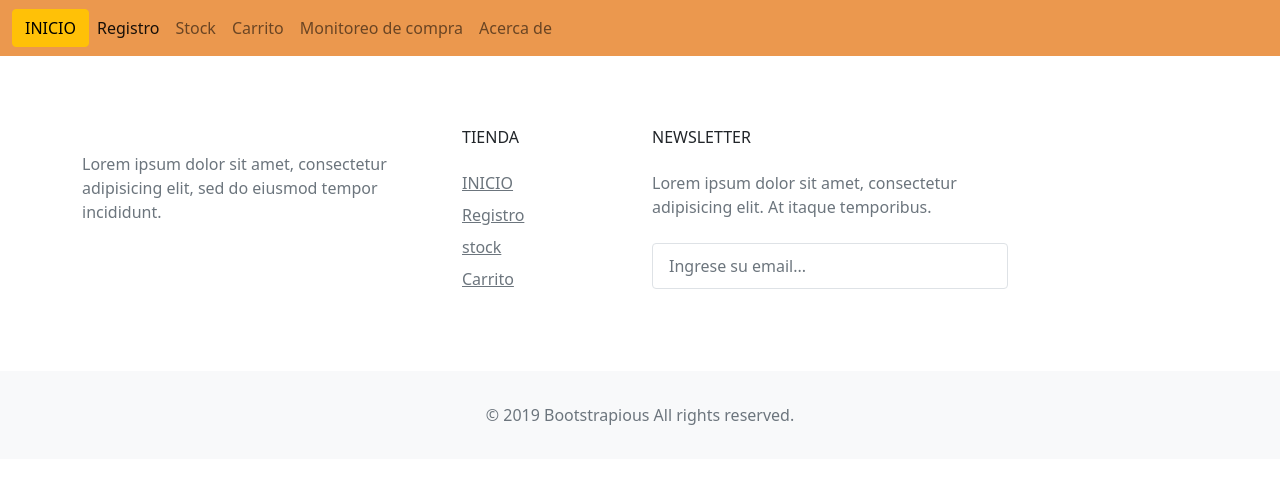
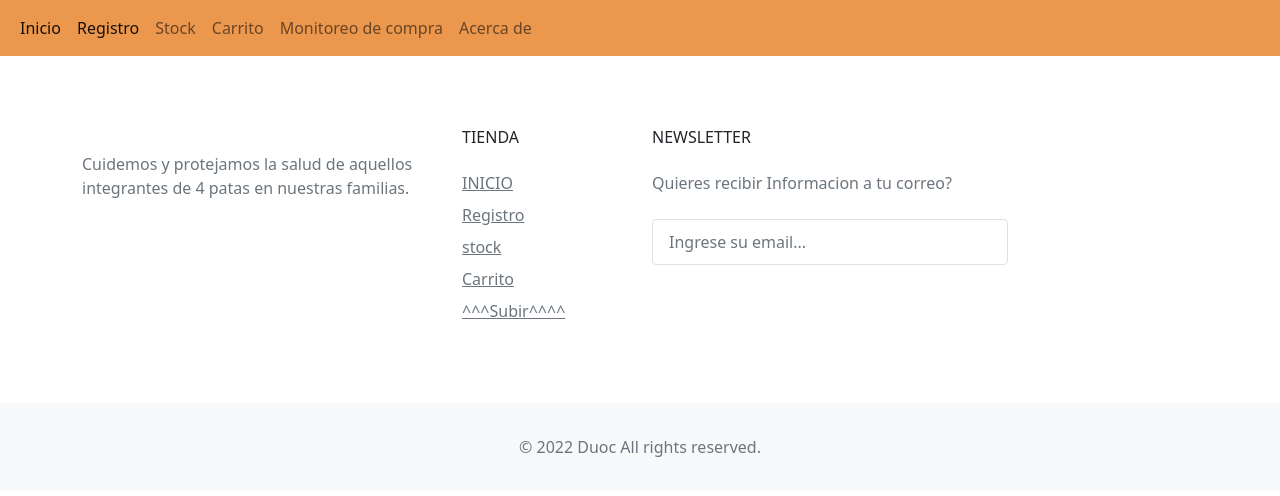
Before and after one commit to Mrhighway77/Primer_new_repository_2022, a plain HTML site: page proyecto1/stock.html in a window 1280 px wide. Drawn offline with nearby package versions, Linux system fonts and the light colour scheme.

Commit message:
Update stock.html

```diff
--- a/proyecto1/stock.html
+++ b/proyecto1/stock.html
@@ -16,17 +16,18 @@
 
     <nav class="navbar navbar-expand-lg navbar-light" style="background-color: #EB984E  ;">
         <div class="container-fluid">
-          <a class="btn btn-warning" href="index.html">INICIO</a>
-          <button class="navbar-toggler" type="button" data-bs-toggle="collapse" data-bs-target="#navbarNav" aria-controls="navbarNav" aria-expanded="false" aria-label="Toggle navigation">
-            <span class="navbar-toggler-icon"></span>
-          </button>
+
           <div class="collapse navbar-collapse" id="navbarNav">
             <ul class="navbar-nav">
+              <li class="nav-item">
+                <a class="nav-link active" aria-current="page" href="index.html">Inicio</a>
+              </li>
               <li class="nav-item">
                 <a class="nav-link active" aria-current="page" href="registro.html">Registro</a>
               </li>
               <li class="nav-item">
                 <a class="nav-link" href="stock.html">Stock</a>
+
               </li>
               <li class="nav-item">
                 <a class="nav-link" href="carrito.html">Carrito</a>
@@ -51,7 +52,7 @@
     <div class="container py-5">
       <div class="row py-4">
         <div class="col-lg-4 col-md-6 mb-4 mb-lg-0"><img src="img/logo.png" alt="" width="180" class="mb-3">
-          <p class="font-italic text-muted">Lorem ipsum dolor sit amet, consectetur adipisicing elit, sed do eiusmod tempor incididunt.</p>
+          <p class="font-italic text-muted">Cuidemos y protejamos la salud de aquellos integrantes de 4 patas en nuestras familias.</p>
           <ul class="list-inline mt-4">
             <li class="list-inline-item"><a href="#" target="_blank" title="twitter"><i class="fa fa-twitter"></i></a></li>
             <li class="list-inline-item"><a href="#" target="_blank" title="facebook"><i class="fa fa-facebook"></i></a></li>
@@ -64,15 +65,16 @@
         <div class="col-lg-2 col-md-6 mb-4 mb-lg-0">
           <h6 class="text-uppercase font-weight-bold mb-4">Tienda</h6>
           <ul class="list-unstyled mb-0">
-            <li class="mb-2"><a href="#" class="text-muted">INICIO</a></li>
-            <li class="mb-2"><a href="#" class="text-muted">Registro</a></li>
-            <li class="mb-2"><a href="#" class="text-muted">stock</a></li>
-            <li class="mb-2"><a href="#" class="text-muted">Carrito</a></li>
+            <li class="mb-2"><a href="index.html" class="text-muted">INICIO</a></li>
+            <li class="mb-2"><a href="registro.html" class="text-muted">Registro</a></li>
+            <li class="mb-2"><a href="stock.html" class="text-muted">stock</a></li>
+            <li class="mb-2"><a href="carrito.html" class="text-muted">Carrito</a></li>
+            <li class="mb-2"><a href="#" class="text-muted">^^^Subir^^^^</a></li>
           </ul>
         </div>
         <div class="col-lg-4 col-md-6 mb-lg-0">
           <h6 class="text-uppercase font-weight-bold mb-4">Newsletter</h6>
-          <p class="text-muted mb-4">Lorem ipsum dolor sit amet, consectetur adipisicing elit. At itaque temporibus.</p>
+          <p class="text-muted mb-4">Quieres recibir Informacion a tu correo?</p>
           <div class="p-1 rounded border">
             <div class="input-group">
               <input type="email" placeholder="Ingrese su email..." aria-describedby="button-addon1" class="form-control border-0 shadow-0">
@@ -88,7 +90,7 @@
     <!-- Copyrights -->
     <div class="bg-light py-4">
       <div class="container text-center">
-        <p class="text-muted mb-0 py-2">© 2019 Bootstrapious All rights reserved.</p>
+        <p class="text-muted mb-0 py-2">© 2022 Duoc All rights reserved.</p>
       </div>
     </div>
   </footer>
```
